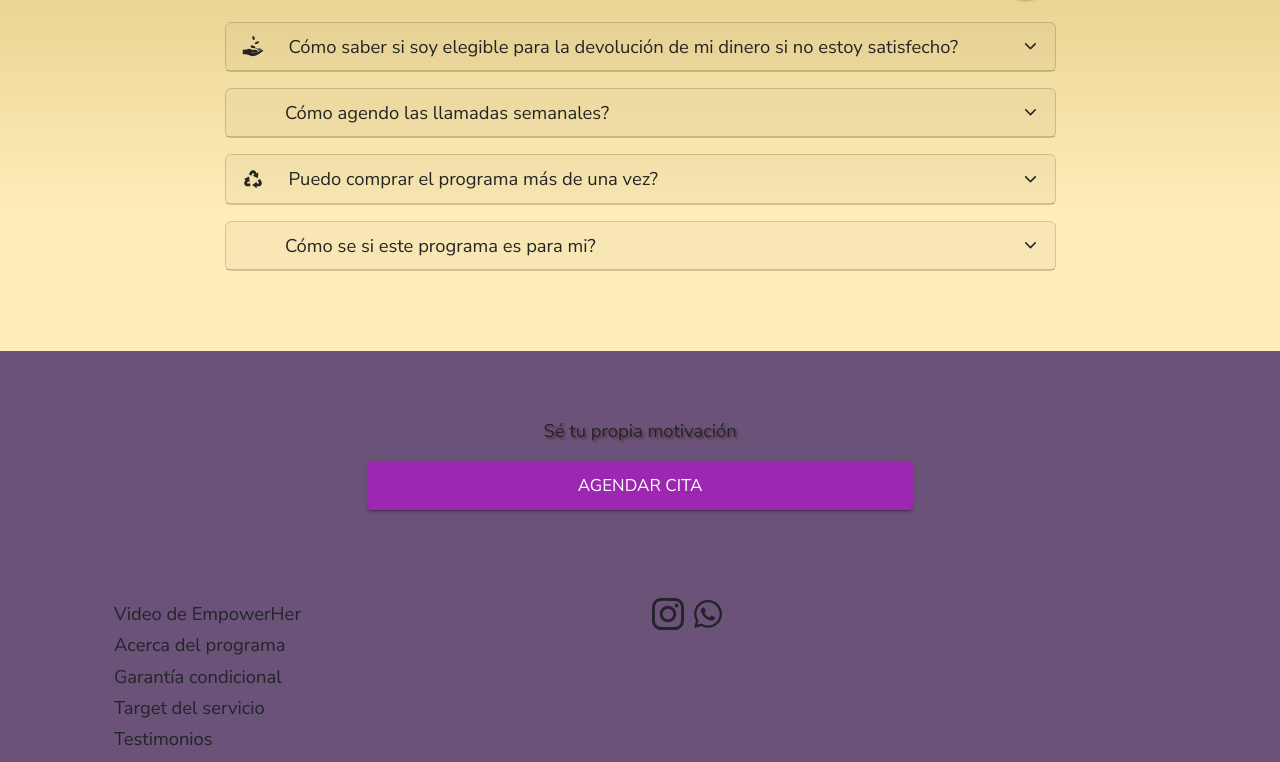
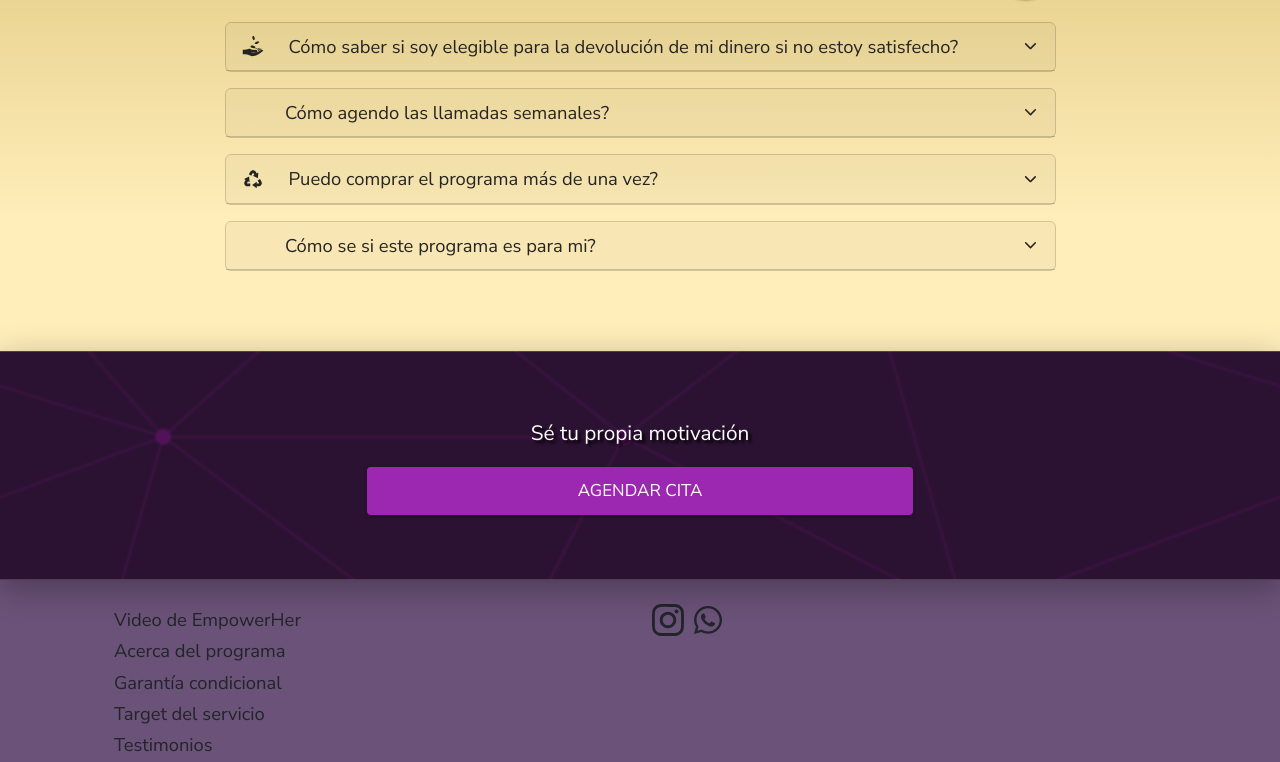
Before and after one commit to Matias-Ramos/ElevateHer, a React (Vite) app: page / in a window 1280 px wide. Shown: the part 4698-5460 px from the top of the page. Built offline with nearby package versions, Linux system fonts and the light colour scheme; some icons are missing.

Commit message:
lastCat fully styled

```diff
--- a/src/App/App.jsx
+++ b/src/App/App.jsx
@@ -33,7 +33,9 @@ const App = () => (
           <Benefits />
           <Testimonies />
           <Faq />
-          <CTA_Section text={CTAtext2}/>
+          <div id="lastCat">
+            <CTA_Section text={CTAtext2}/>
+          </div>
         </main>
         <Footer />
       </ThemeProvider>
--- /dev/null
+++ b/src/components/CallToAction/lastCat.scss
@@ -0,0 +1,23 @@
+main #lastCat{
+    // parallax
+    background-image: url('./assets/lastCta.svg');
+    background-attachment: fixed;
+    background-position: center;
+    background-repeat: no-repeat;
+    background-size: cover;
+    .ctaSection:last-child{
+        // glassmorphism
+        background: rgba( 72, 89, 105, 0.2 );
+        box-shadow: 0 8px 32px 0 rgba( 0, 0, 0, 0.3 );
+        backdrop-filter: blur( 1px );
+        -webkit-backdrop-filter: blur( 1px );
+        border: 1px solid rgba( 255, 255, 255, 0.18 );
+        border-right: 0;
+        border-left: 0;
+        font-size: 1.3rem;
+        .row .col:first-child{
+            text-shadow: rgba(0, 0, 0, 1) 3px 3px 3px;
+            color:white;
+        }
+    }
+}
--- a/src/pages/faq/CardMapper.jsx
+++ b/src/pages/faq/CardMapper.jsx
@@ -5,12 +5,13 @@ import CustomToggle from './CustomToggle';
 import FaqData from './FaqData';
 import { IconContext } from "react-icons";
 // Styling
-const questionStyling = {display:"block", width: "100%", marginLeft: "25px"}
+const questionStyling = { display:"block", width: "100%", marginLeft: "25px" }
+const cardStyling = { color:"#252422", backgroundColor:"rgba(0,0,0,0)" }
 
 const CardMapper = () => (
     <>
         { FaqData.map(( faqItem ) => (
-            <Card key={faqItem.id} className='mb-3'>
+            <Card key={faqItem.id} className='mb-3' style={cardStyling}>
                 <Card.Header className='p-0'>
                     <CustomToggle eventKey={faqItem.id}>
                         <IconContext.Provider value={{ size: "1.5rem"}}>
--- a/src/pages/faq/Faq.jsx
+++ b/src/pages/faq/Faq.jsx
@@ -3,12 +3,16 @@ import { Col, Container, Row } from 'react-bootstrap';
 import Accordion from 'react-bootstrap/Accordion';
 import CardMapper from './CardMapper';
 import Header from './Header';
-
+// Styling
 const h2rowStyling = 'd-flex justify-content-center'
 const h2containerStyling = 'd-flex align-items-end justify-content-between mb-4';
+const sectionStyling = {
+    background:"linear-gradient(0deg, rgba(255, 238, 186, 1) 27%, rgba(223, 198, 125, 1) 100%)",
+    color: "252422"
+}
+
 const Faq = () => (
-    <section id="faq" style={{backgroundColor:"rgba(255, 238, 186,0.8)"}}>
-
+    <section id="faq" style={sectionStyling}>
         <Container>
             <Row className={h2rowStyling}>
                 <Col md={10} lg={10} xl={9} xxl={8} className={h2containerStyling}>
--- a/src/pages/faq/faq.scss
+++ /dev/null
@@ -1,23 +0,0 @@
-// Purple version
-// #faq{
-//     background: linear-gradient(136deg, rgba(147, 96, 137, 1) 0%, rgba(107, 82, 120, 1) 100%);
-//     color: white;
-//     text-shadow: 2px 2px 2px rgba(76, 42, 42, 0.7);
-//     .card{
-//         color: white;
-//         text-shadow: 2px 2px 2px rgba(76, 42, 42, 0.7);
-//         // background-color: rgba(0,0,0,0);
-//         // --bs-card-border-color:#fafafa;
-//     }
-// }
-
-#faq{
-    color: #252422;
-    background: linear-gradient(0deg, rgba(255, 238, 186, 1) 27%, rgba(223, 198, 125, 1) 100%);
-
-
-    .card{
-        color: #252422;
-        background-color: rgba(0,0,0,0);
-    }
-}
--- a/src/pages/testimonies/testimonies.scss
+++ b/src/pages/testimonies/testimonies.scss
@@ -47,6 +47,7 @@
 @media only screen and (max-width: 767px) {
 
     #testimonies {
+        padding-top: 0;
         .gradient {
             padding-top: 10px;
             padding-bottom: 10px;
--- a/src/summoner.scss
+++ b/src/summoner.scss
@@ -6,7 +6,7 @@
 @use './pages/benefits/benefits.scss';
 @use './pages/testimonies/testimonies.scss';
 @use './pages/testimonies/btsCarouselCustomize.scss';
-@use './pages/faq/faq.scss';
 @use './pages/signature/signature.scss';
 @use './pages/footer/footer.scss';
 @use './firstBackground.scss';
+@use './components/CallToAction/lastCat.scss';
```
Also changed, not shown: src/assets/lastCta.svg (added).
